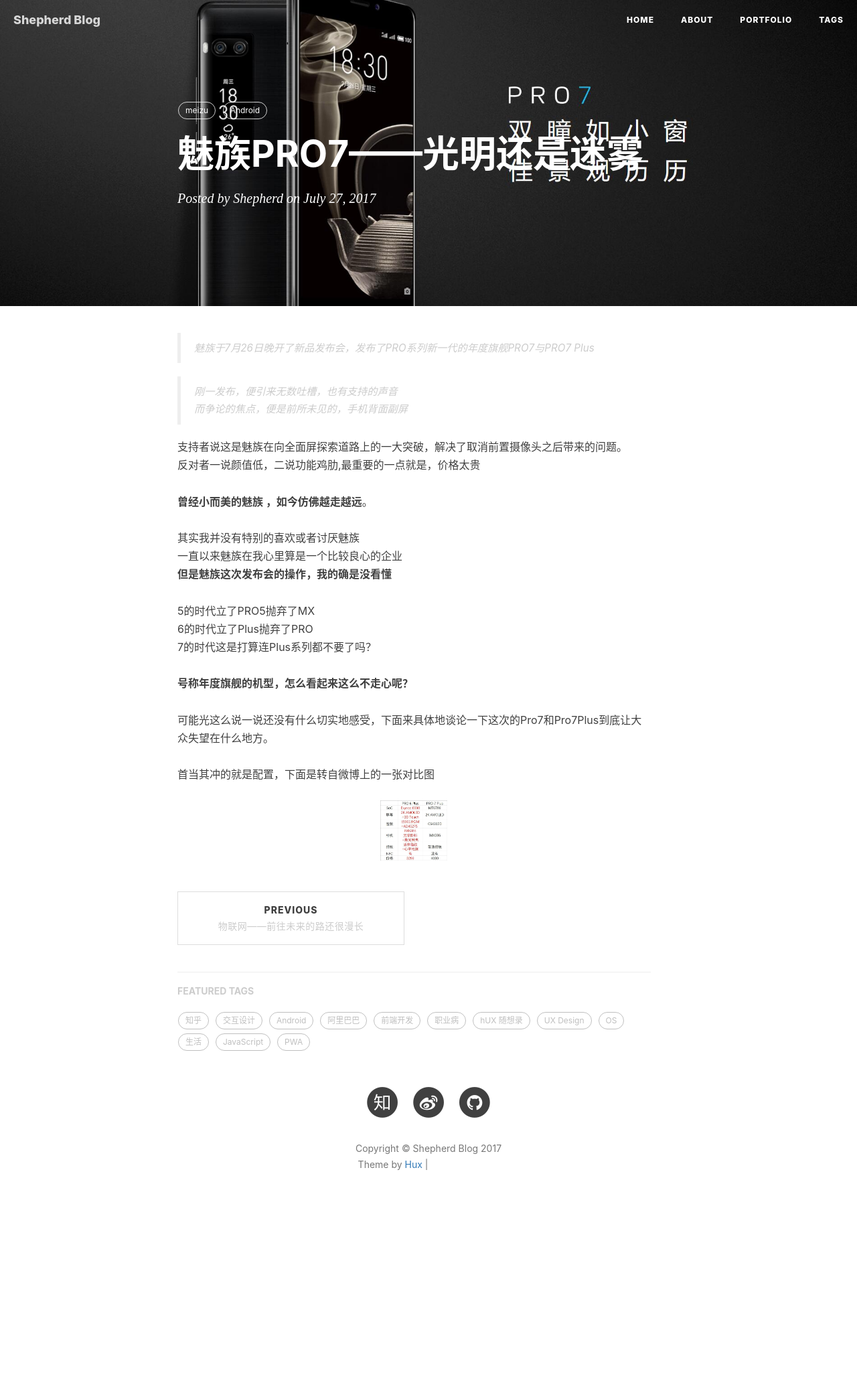
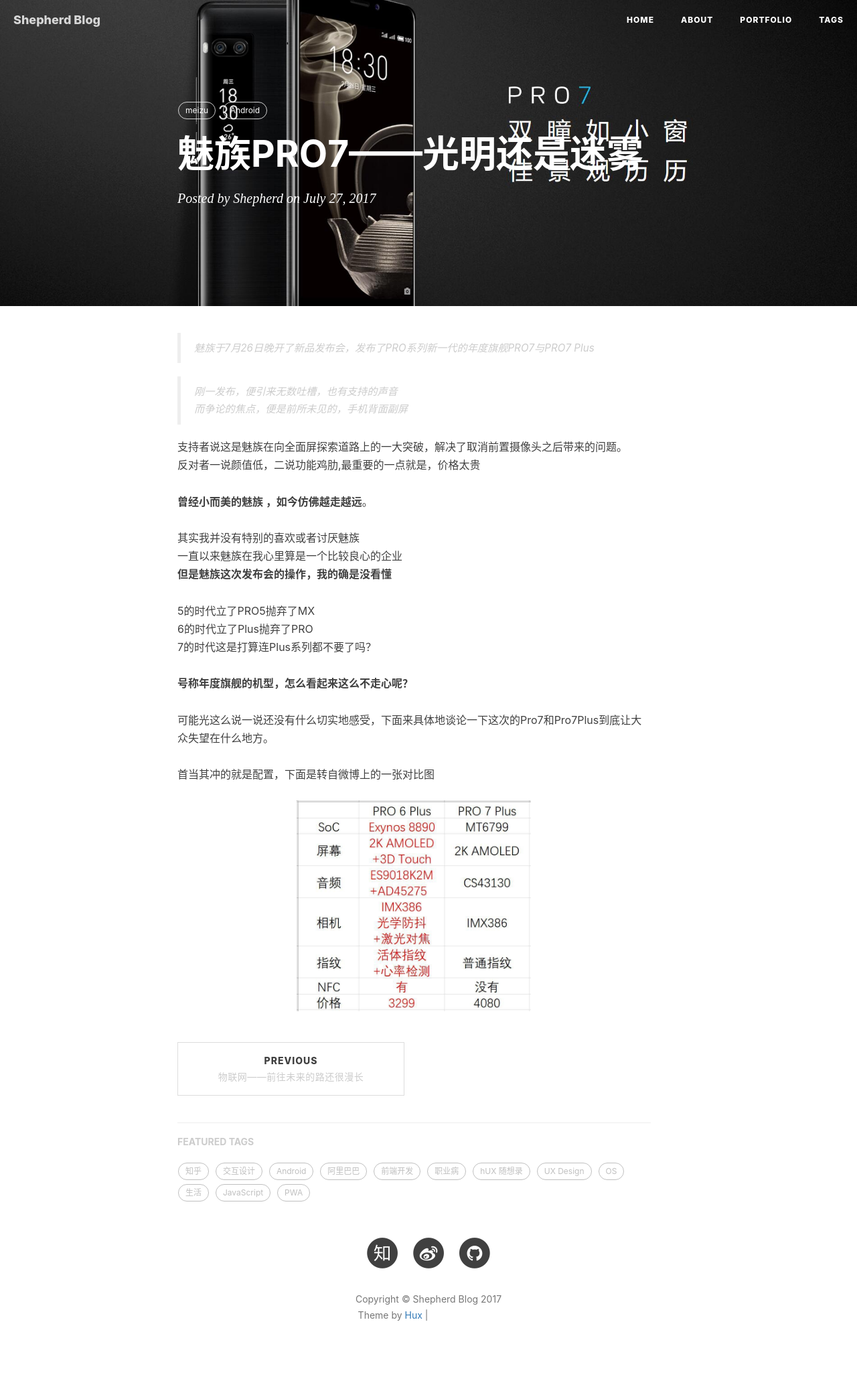
Before and after one commit to distan/distan.github.io, a Jekyll site: the page built from _posts/2017-07-27-meizuPro7.markdown, in a window 1280 px wide. Shown: the whole page at 67% size. Built offline with Jekyll 4.4.1, drawn with Linux system fonts in a browser that asks for light colours; nearby versions of some CDN libraries; comment, search, counter and statistics services are not loaded; before the commit the page ends 1843 px from its top, so only the background shows below that; grey boxes are pictures that could not be loaded.

Commit message:
distan.github.io

```diff
--- a/_posts/2017-07-27-meizuPro7.markdown
+++ b/_posts/2017-07-27-meizuPro7.markdown
@@ -32,5 +32,5 @@
 	<br>可能光这么说一说还没有什么切实地感受，下面来具体地谈论一下这次的Pro7和Pro7Plus到底让大众失望在什么地方。
    <br>
    <br>首当其冲的就是配置，下面是转自微博上的一张对比图
-   <br><img src = "/img/in-post/post-meizu-pro7/post-pro7-pro6.jpg" width = "100" height = "60">
+   <br><img src = "/img/in-post/post-meizu-pro7/post-pro7-pro6.jpg" width = "350" height = "260">
 </div>
```
